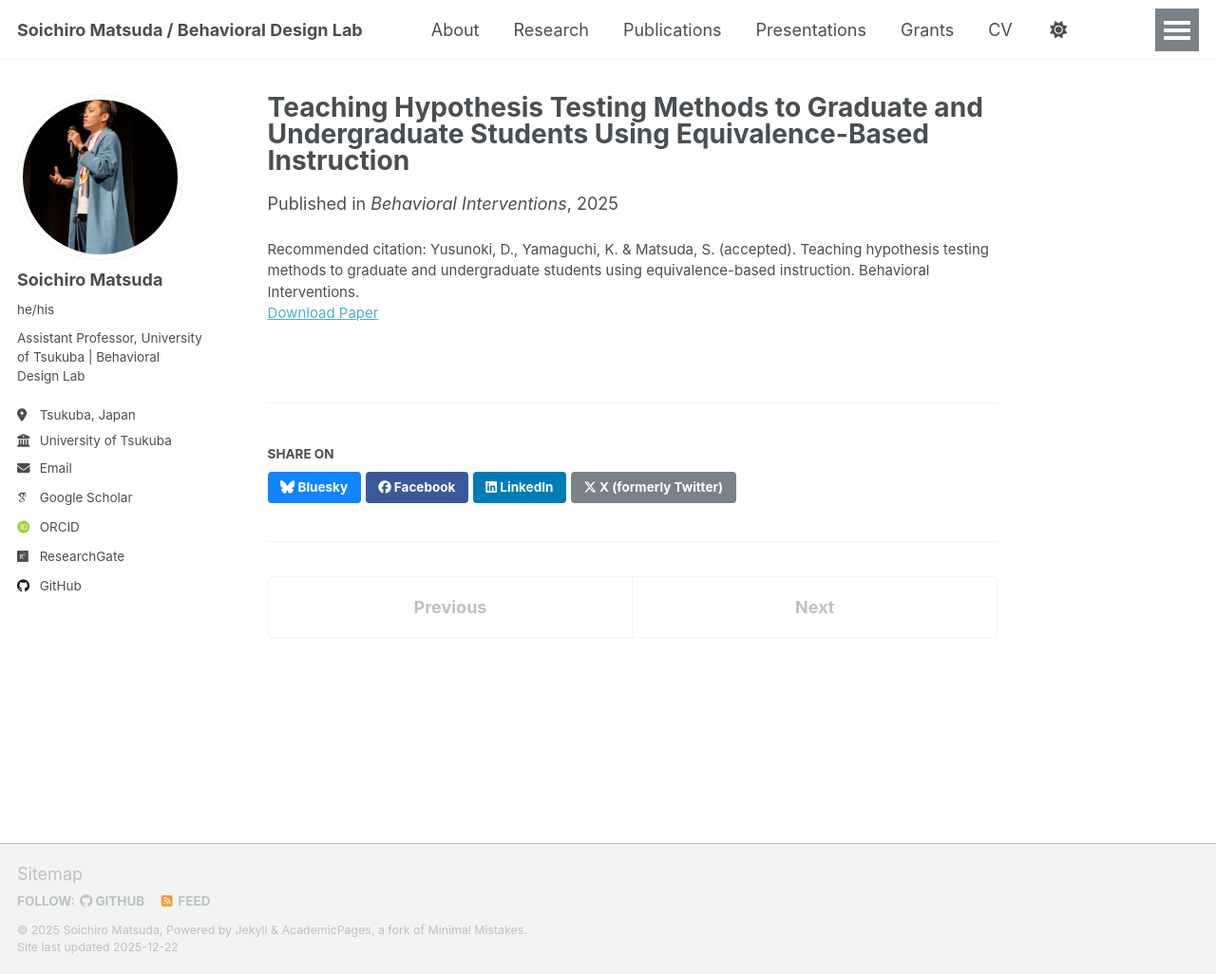
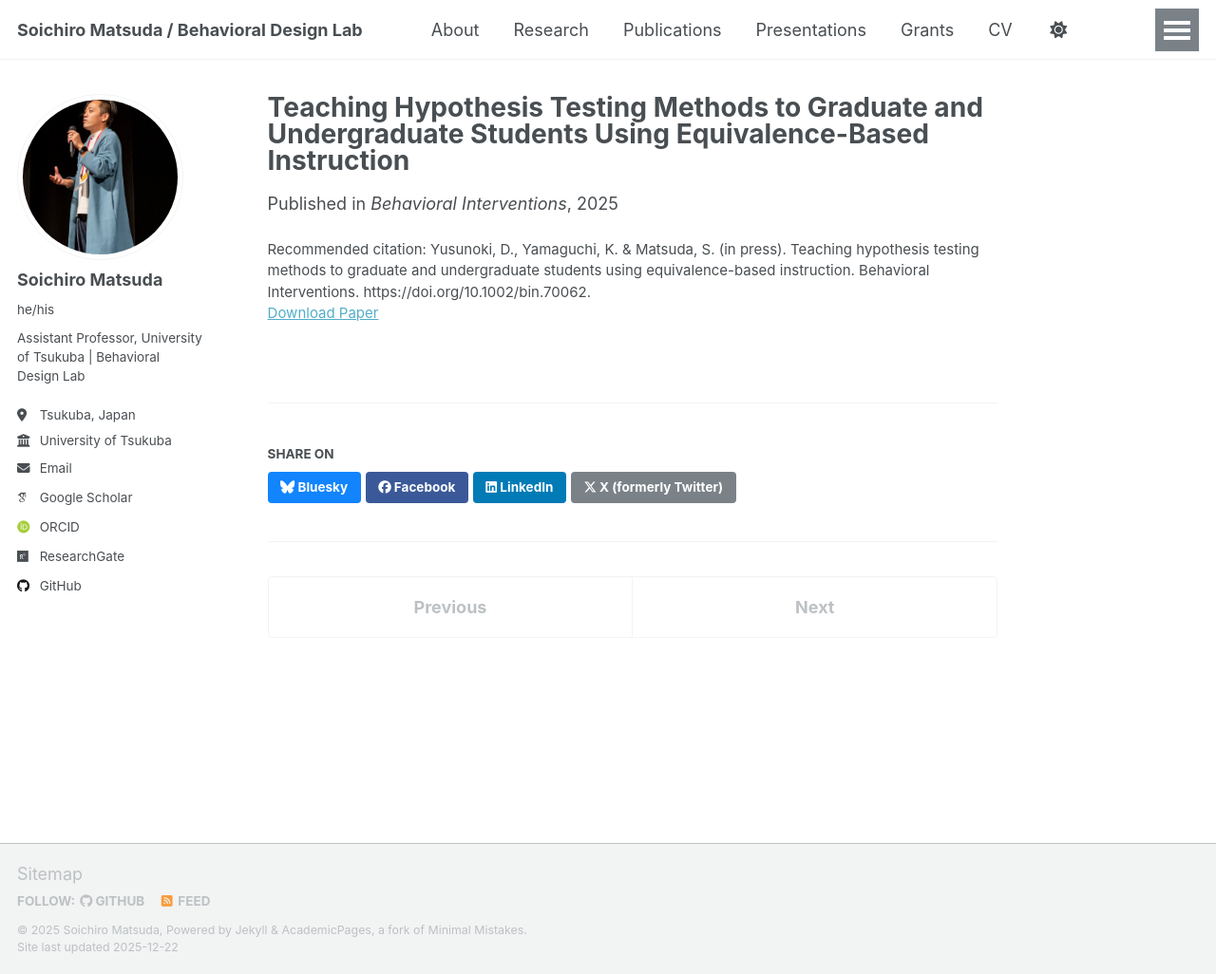
Before and after one commit to BehavioralDesignerMatsuda/BehavioralDesignerMatsuda.github.io, a Jekyll site: the page built from _publications/2025-BI.md, in a window 1280 px wide and 1026 px high. Shown: the whole window at 95% size. Built offline with Jekyll 4.4.1, drawn with Linux system fonts in a browser that asks for light colours; some web fonts are replaced; a script that is not in the unit is left out.

Commit message:
Update 2025-BI.md

```diff
--- a/_publications/2025-BI.md
+++ b/_publications/2025-BI.md
@@ -4,7 +4,7 @@ collection: publications
 date: 2025-11-12
 venue: "Behavioral Interventions"
 category: journals      # ← ここが見出しに対応
-paperurl: ""
-citation: "Yusunoki, D., Yamaguchi, K. & Matsuda, S. (accepted). Teaching hypothesis testing methods to graduate and undergraduate students using equivalence-based instruction. Behavioral Interventions."
+paperurl: "https://doi.org/10.1002/bin.70062"
+citation: "Yusunoki, D., Yamaguchi, K. & Matsuda, S. (in press). Teaching hypothesis testing methods to graduate and undergraduate students using equivalence-based instruction. Behavioral Interventions. https://doi.org/10.1002/bin.70062."
 excerpt: "Treating EBI as a modular micro-lesson pattern, we linked test names, contexts, distributions, graphs, and scenarios into equivalence classes, yielding near-ceiling post/maintenance performance and transfer to written tests. The results motivate low-touch onboarding in learning platforms where a few well-scaffolded interactions unlock derived knowledge at scale."
 ---
```
